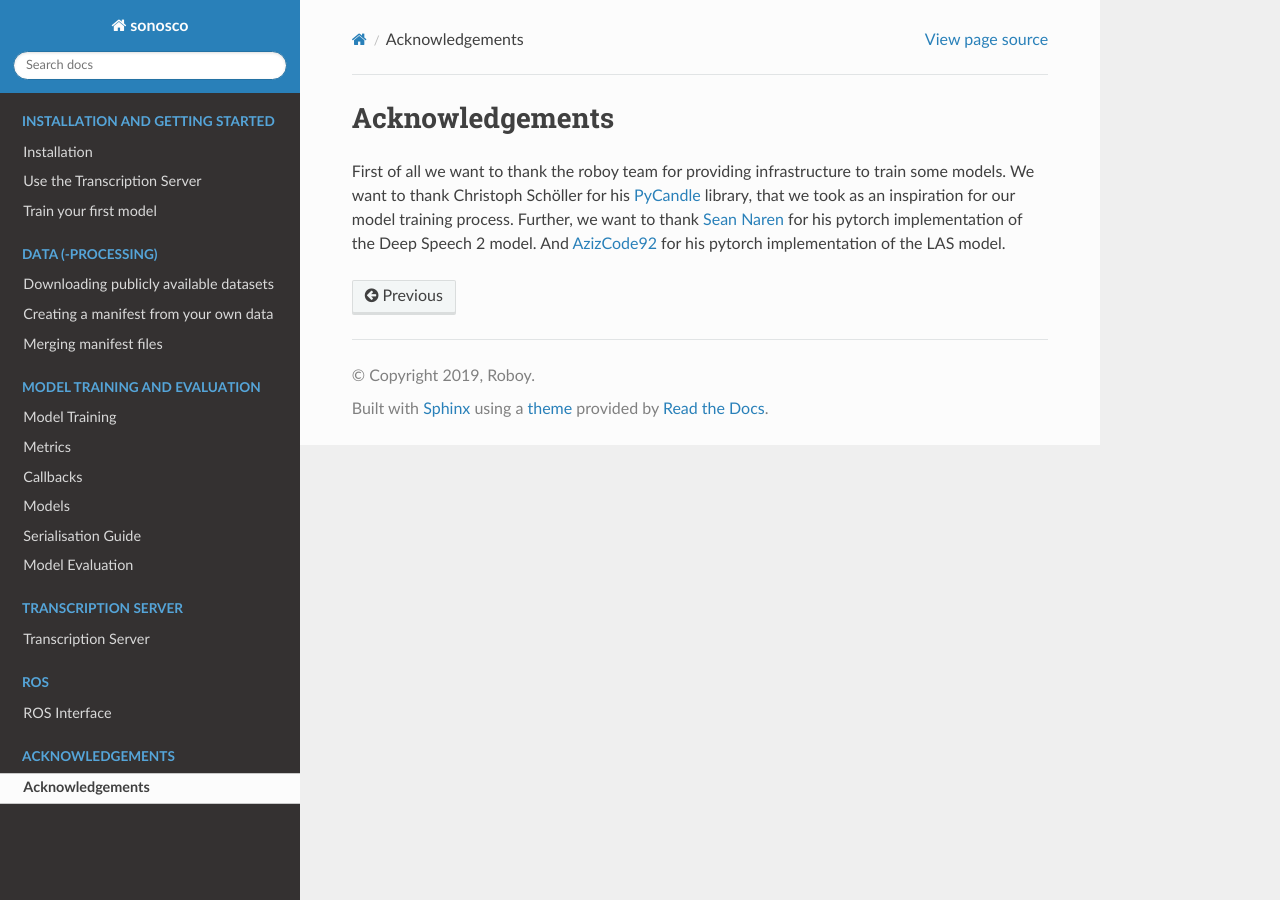
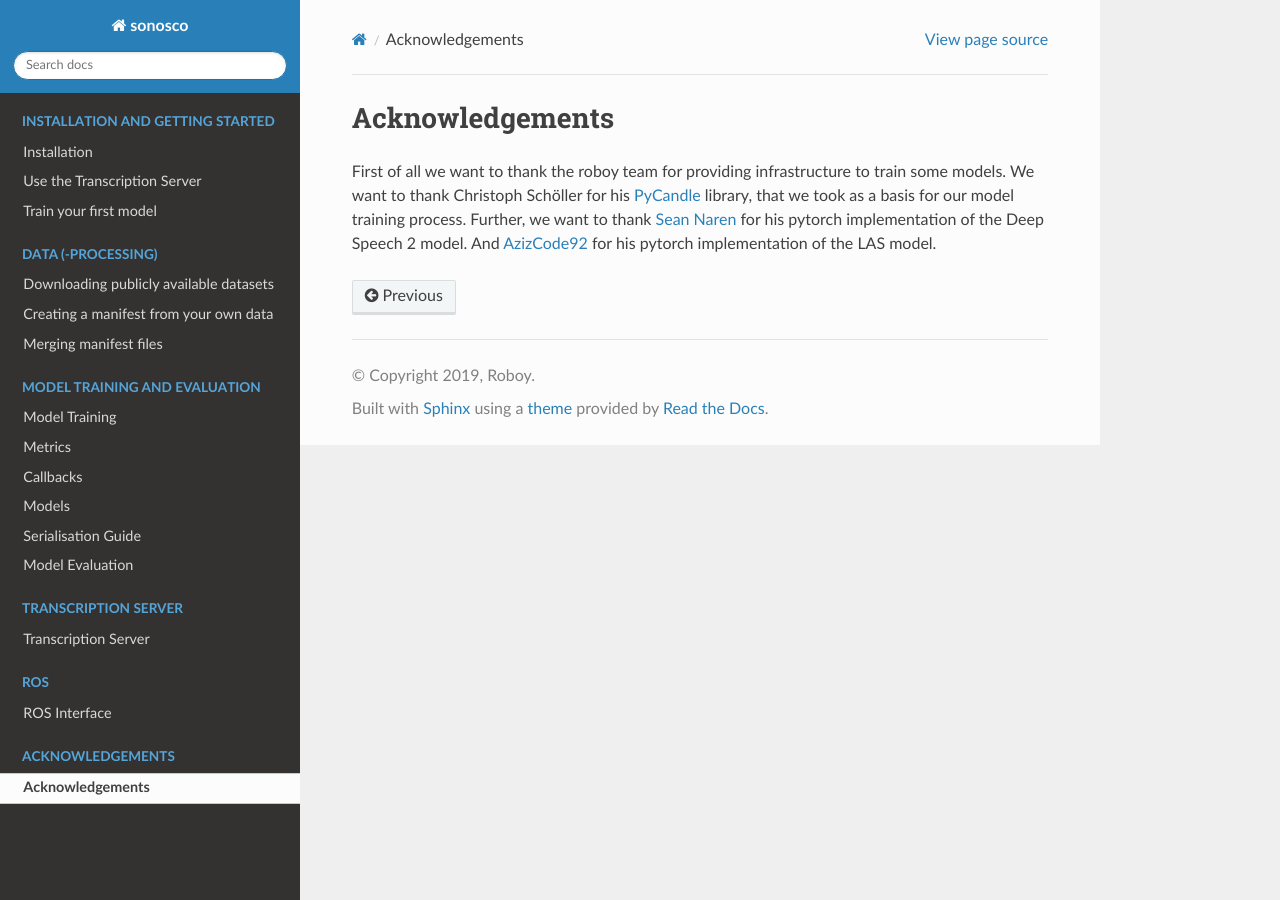
Before and after one commit to Roboy/sonosco, a Sphinx documentation site: the page built from docs/source/acknowledgements/acknowledgement.rst, in a window 1280 px wide. Built offline with Sphinx 7.4.7 and the Read the Docs theme 2.0.0, drawn with Linux system fonts in a browser that asks for light colours.

Commit message:
fix stuff in docs

```diff
--- a/docs/source/acknowledgements/acknowledgement.rst
+++ b/docs/source/acknowledgements/acknowledgement.rst
@@ -3,6 +3,6 @@ Acknowledgements
 
 First of all we want to thank the roboy team for providing infrastructure to train some models.
 We want to thank Christoph Schöller for his `PyCandle <https://github.com/cschoeller/pycandle>`_ library,
-that we took as an inspiration for our model training process.
+that we took as a basis for our model training process.
 Further, we want to thank `Sean Naren <https://github.com/SeanNaren/deepspeech.pytorch>`_ for his pytorch implementation of the Deep Speech 2 model.
 And `AzizCode92 <https://github.com/AzizCode92/Listen-Attend-and-Spell-Pytorch>`_ for his pytorch implementation of the LAS model.
```
